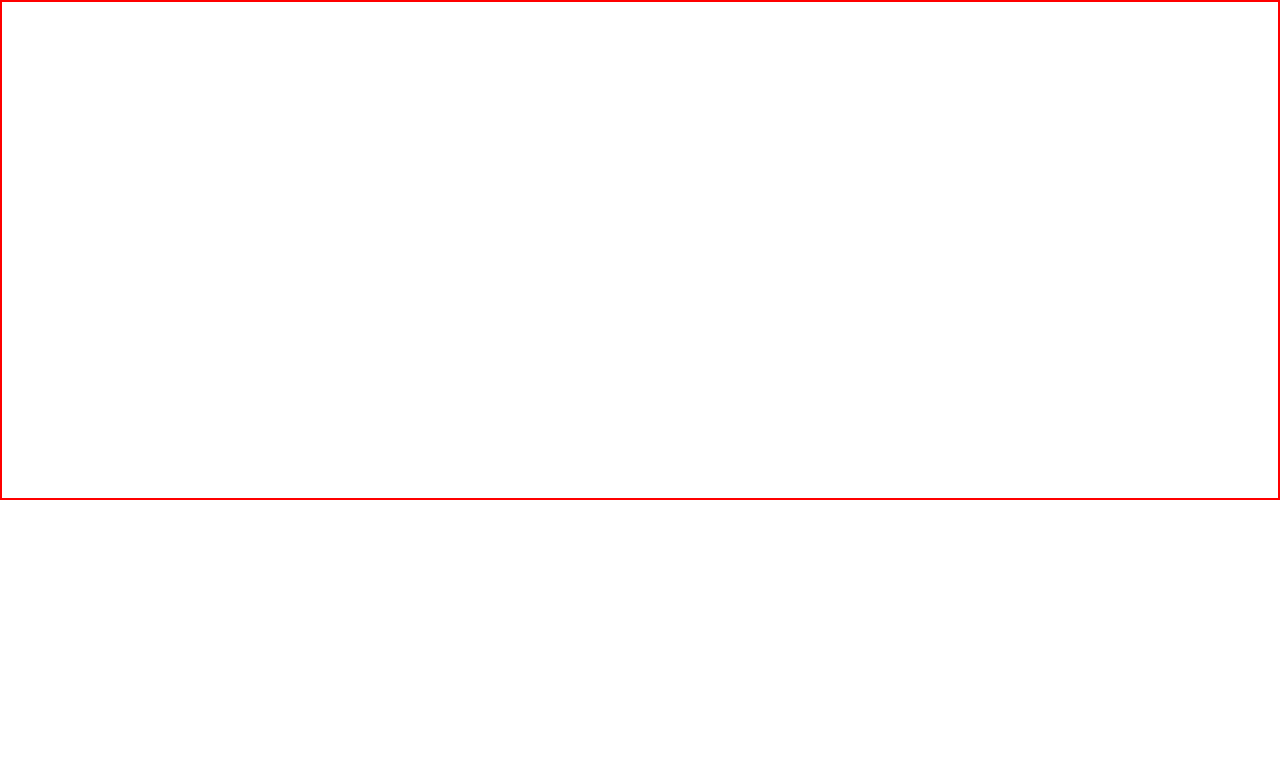
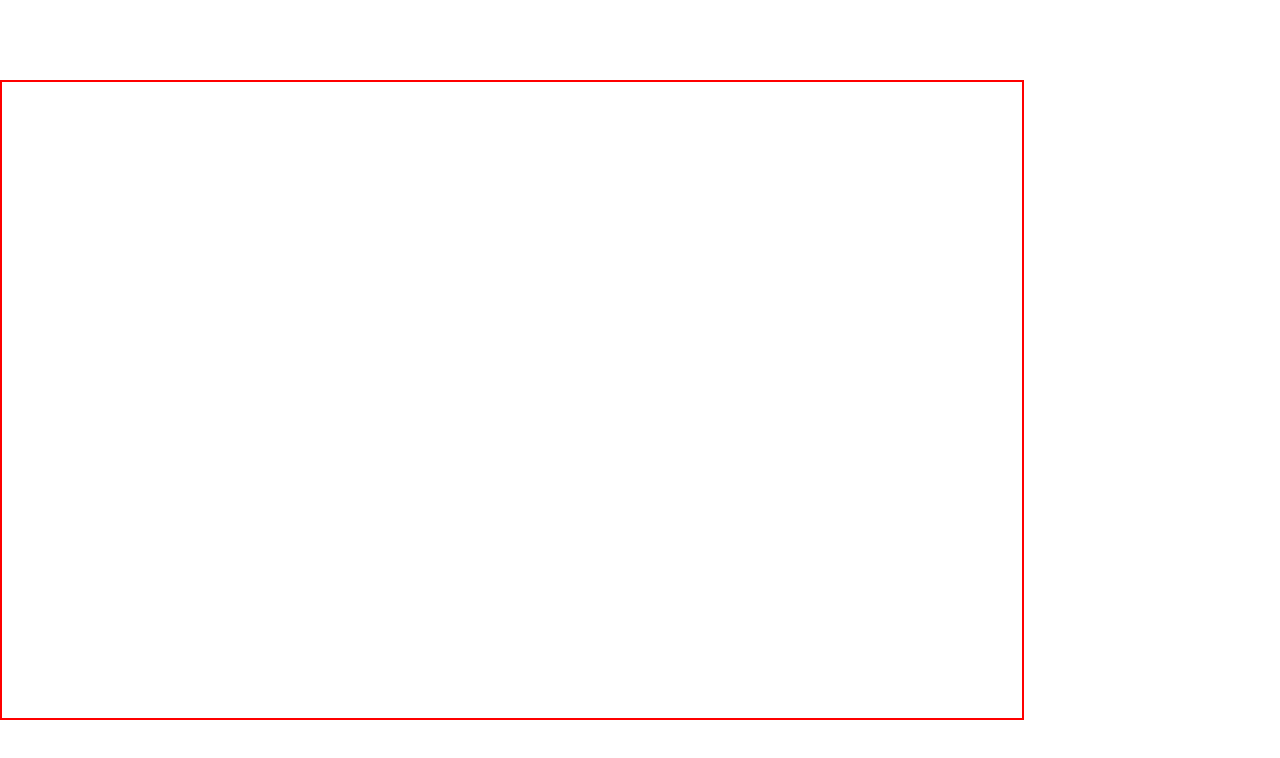
Before and after one commit to jamescln/Etch-a-Sketch, a plain HTML site: page index.html in a window 1280 px wide. Drawn offline with Linux system fonts and the light colour scheme.

Commit message:
Change heights and widths to vh and vw

```diff
--- a/index.html
+++ b/index.html
@@ -8,7 +8,9 @@
     <link rel="stylesheet" href="style.css" />
   </head>
   <body>
+    <div class="spacer"></div>
     <div class="container"></div>
+    <div class="spacer"></div>
     <script src="main.js"></script>
   </body>
 </html>
--- a/style.css
+++ b/style.css
@@ -7,12 +7,17 @@
   font-family: helvetica, sans-serif;
 }
 
+.spacer {
+  display: flex;
+  width: 100vw;
+  height: 10vh;
+}
+
 .container {
   display: flex;
   justify-content: center;
   align-items: center;
-  align-self: center;
-  width: auto;
-  height: 500px;
+  width: 80vw;
+  height: 80vh;
   border: 2px solid red; /*for debugging*/
 }
```
